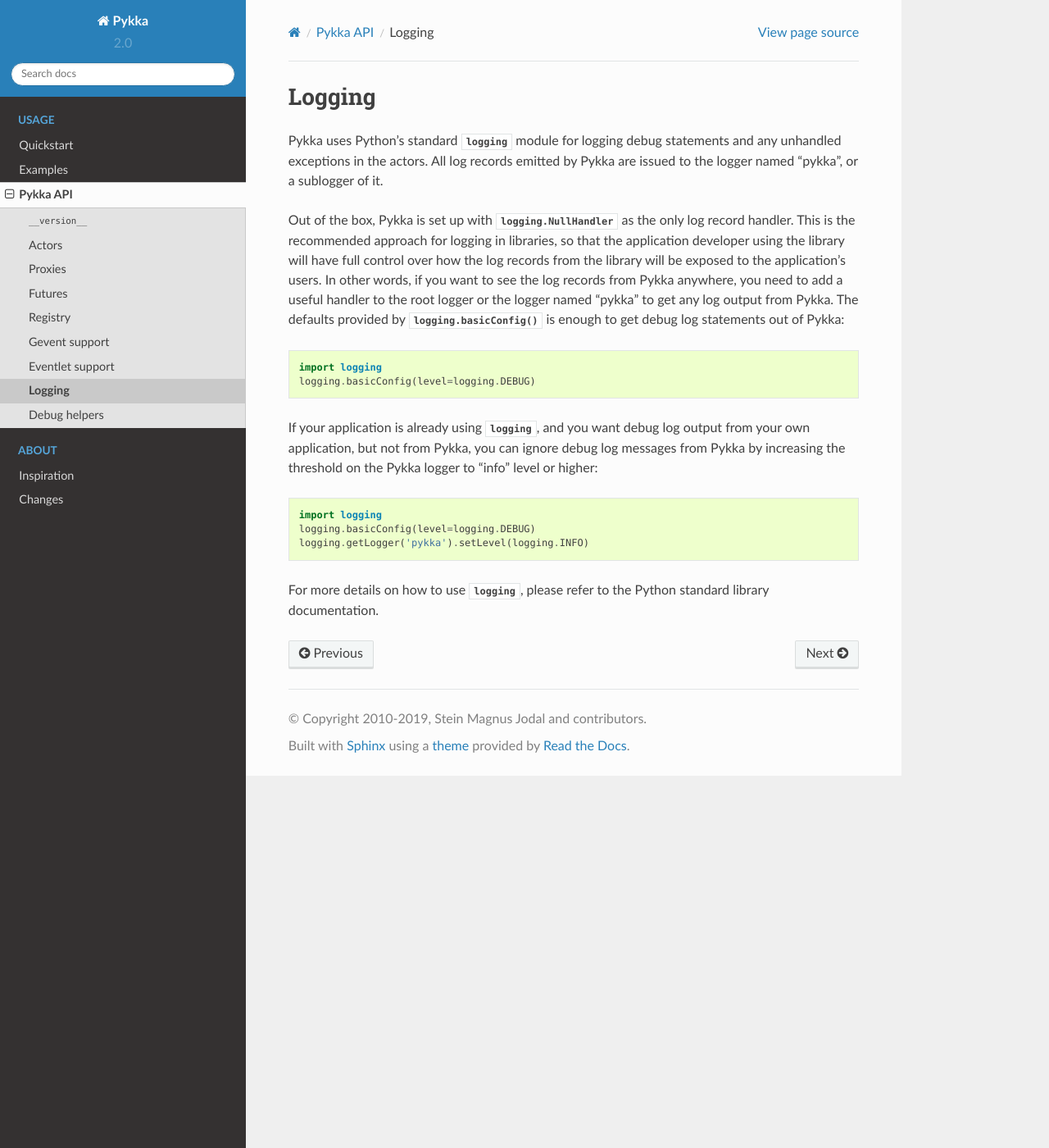
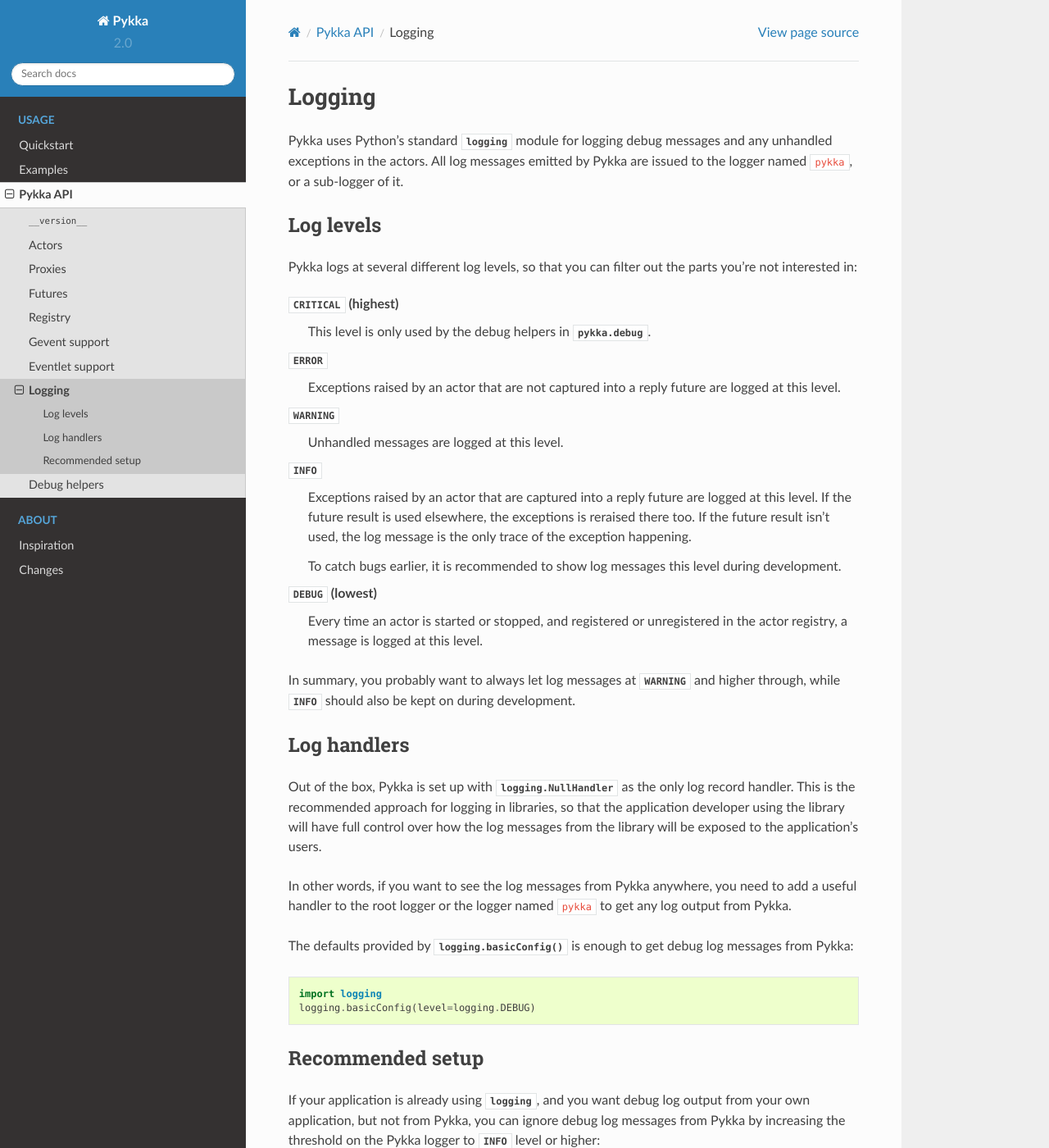
Before and after one commit to jodal/pykka, a Sphinx documentation site: the page built from docs/api/logging.rst, in a window 1280 px wide and 1400 px high. Shown: the whole window at 82% size. Built offline with Sphinx 7.4.7 and the Read the Docs theme 2.0.0, drawn with Linux system fonts in a browser that asks for light colours; some of the changed text lies outside the part shown.

Commit message:
Log exceptions captured by futures on INFO level
...and document Pykka's use of log levels.

Fixes #73

```diff
--- a/docs/api/logging.rst
+++ b/docs/api/logging.rst
@@ -1,32 +1,86 @@
+.. _logging:
+
 =======
 Logging
 =======
 
-Pykka uses Python's standard :mod:`logging` module for logging debug statements
-and any unhandled exceptions in the actors. All log records emitted by Pykka
-are issued to the logger named "pykka", or a sublogger of it.
+Pykka uses Python's standard :mod:`logging` module for logging debug messages
+and any unhandled exceptions in the actors. All log messages emitted by Pykka
+are issued to the logger named ``pykka``, or a sub-logger of it.
+
+Log levels
+==========
+
+Pykka logs at several different log levels, so that you can filter out the
+parts you're not interested in:
+
+:attr:`~logging.CRITICAL` (highest)
+    This level is only used by the debug helpers in :mod:`pykka.debug`.
+
+:attr:`~logging.ERROR`
+    Exceptions raised by an actor that are not captured into a reply future
+    are logged at this level.
+
+:attr:`~logging.WARNING`
+    Unhandled messages are logged at this level.
+
+:attr:`~logging.INFO`
+    Exceptions raised by an actor that are captured into a reply future
+    are logged at this level. If the future result is used elsewhere, the
+    exceptions is reraised there too. If the future result isn't used, the log
+    message is the only trace of the exception happening.
+
+    To catch bugs earlier, it is recommended to show log messages this level
+    during development.
+
+:attr:`~logging.DEBUG` (lowest)
+    Every time an actor is started or stopped, and
+    registered or unregistered in the actor registry, a message is logged at
+    this level.
+
+In summary, you probably want to always let log messages at
+:attr:`~logging.WARNING` and higher through, while :attr:`~logging.INFO`
+should also be kept on during development.
+
+Log handlers
+============
 
 Out of the box, Pykka is set up with :class:`logging.NullHandler` as the only
 log record handler. This is the recommended approach for logging in
 libraries, so that the application developer using the library will have full
-control over how the log records from the library will be exposed to the
-application's users. In other words, if you want to see the log records from
-Pykka anywhere, you need to add a useful handler to the root logger or the
-logger named "pykka" to get any log output from Pykka. The defaults provided by
-:meth:`logging.basicConfig` is enough to get debug log statements out of
-Pykka::
+control over how the log messages from the library will be exposed to the
+application's users.
+
+In other words, if you want to see the log messages from Pykka anywhere, you
+need to add a useful handler to the root logger or the logger named ``pykka``
+to get any log output from Pykka.
+
+The defaults provided by :func:`logging.basicConfig` is enough to get debug
+log messages from Pykka::
 
     import logging
     logging.basicConfig(level=logging.DEBUG)
 
+Recommended setup
+=================
+
 If your application is already using :mod:`logging`, and you want debug log
 output from your own application, but not from Pykka, you can ignore debug log
-messages from Pykka by increasing the threshold on the Pykka logger to "info"
-level or higher::
+messages from Pykka by increasing the threshold on the Pykka logger to
+:attr:`~logging.INFO` level or higher::
 
     import logging
     logging.basicConfig(level=logging.DEBUG)
     logging.getLogger('pykka').setLevel(logging.INFO)
 
+Given that you've fixed all unhandled exceptions logged at the
+:attr:`~logging.INFO` level during development, you probably want to disable
+logging from Pykka at the:attr:`~logging.INFO` level in production to avoid
+logging exceptions that are properly handled::
+
+    import logging
+    logging.basicConfig(level=logging.DEBUG)
+    logging.getLogger('pykka').setLevel(logging.WARNING)
+
 For more details on how to use :mod:`logging`, please refer to the Python
 standard library documentation.
```
Also changed, not shown: docs/changes.rst (+11 -0 lines), 2 other files.
